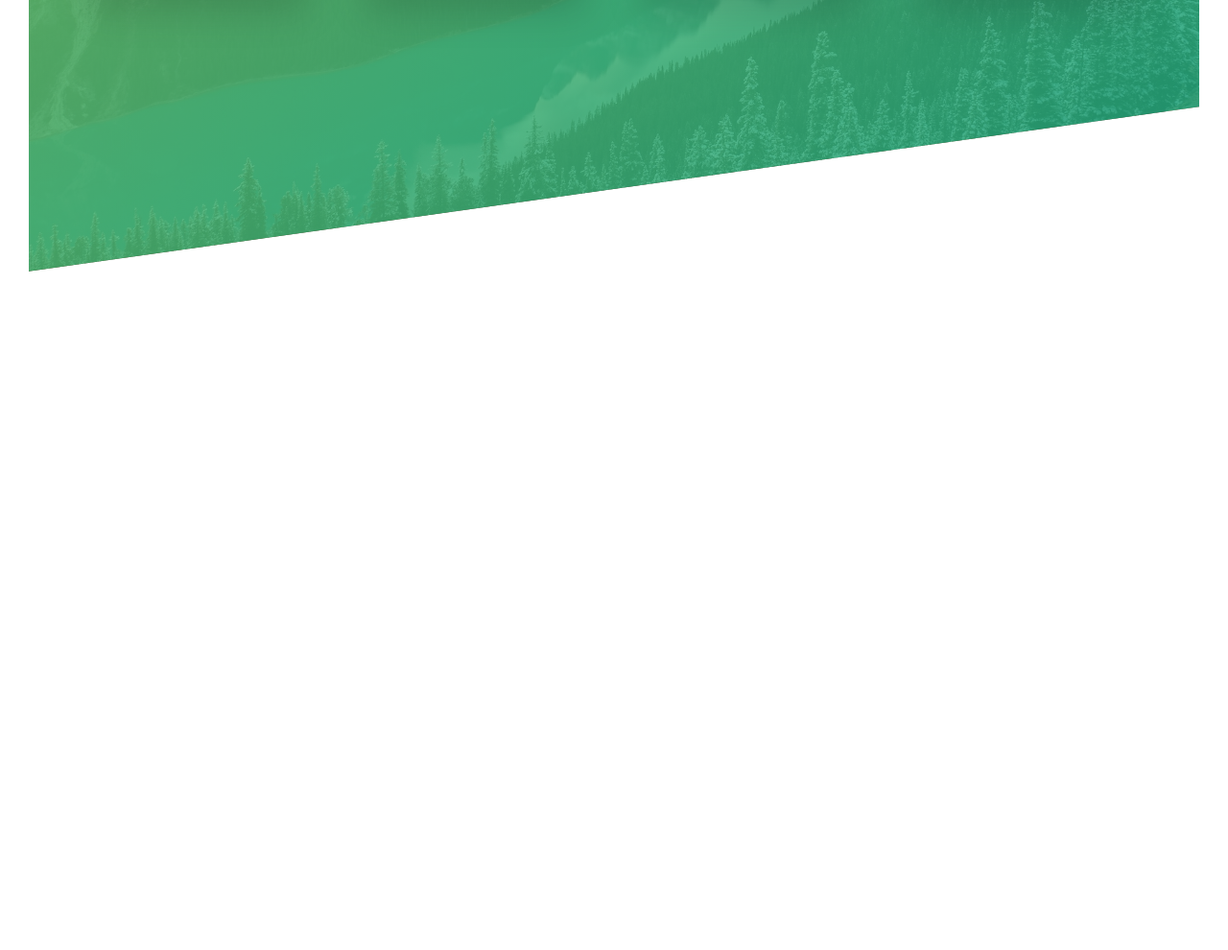
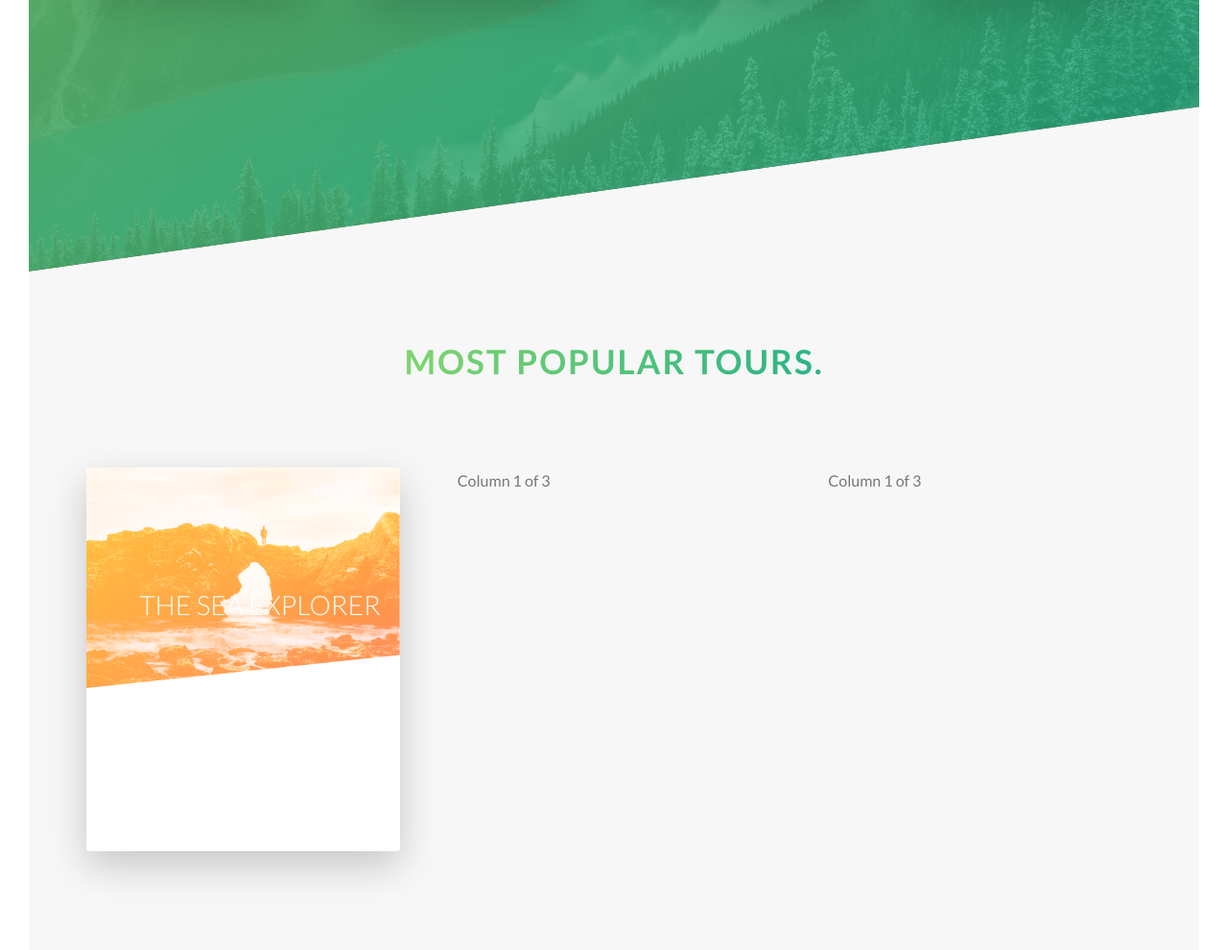
Before and after one commit to himankgoel/Natours, a website: page index.html in a window 1280 px wide. Shown: the part 2024-3014 px from the top of the page at 96% size. Before the commit the page ends 2307 px from the top, so only its background shows below. Drawn offline with Linux system fonts and the light colour scheme.

Commit message:
Styling tours section part-2

```diff
--- a/index.html
+++ b/index.html
@@ -75,7 +75,7 @@
                     <div class="col-1-of-4">
                         <div class="feature-box">
                             <i class="feature-box__icon far fa-compass"></i>
-                            <h3 class="heading-tertiary  u-margin-bottom-small">Explore the world</h3>
+                            <h3 class="heading-tertiary  u-margin-bottom-small">Meet nature</h3>
                             <p class="feature-box__text">
                                 Lorem ipsum dolor sit, taque Explicabo itaque ex sequi! Vitae, atque aliquam. Incidunt autem voluptas quisquam veniam eum fuga itaque eveniet deserunt.
                             </p>
@@ -85,7 +85,7 @@
                     <div class="col-1-of-4">
                         <div class="feature-box">
                             <i class="feature-box__icon far fa-map"></i>
-                            <h3 class="heading-tertiary  u-margin-bottom-small">Explore the world</h3>
+                            <h3 class="heading-tertiary  u-margin-bottom-small">Live a healthier life</h3>
                             <p class="feature-box__text">
                                 Lorem ipsum dolor sit, taque Explicabo itaque ex sequi! Vitae, atque aliquam. Incidunt autem voluptas quisquam veniam eum fuga itaque eveniet deserunt.
                             </p>
@@ -102,6 +102,38 @@
                         </div>
                     </div>
                 </div>
+            </section>
+
+            <section class="section-tours">
+                <div class="u-center-text u-margin-bottom-big">
+                    <h2 class="heading-secondary">Most Popular tours.</h2>
+                </div>
+                    <div class="row">
+                        <div class="col-1-of-3">
+                            <div class="card">
+                                <div class="card__side card__side--front card__side--front-1">
+                                    <div class="card__picture card__picture--1">
+                                        &nbsp;
+                                    </div>
+                                    <h4 class="card__heading">
+                                        The sea explorer
+                                    </h4>
+                                    <div class="card__text">
+
+                                    </div>
+                                </div>
+                                <div class="card__side card__side--back card__side--back-1">
+                                    Back
+                                </div>
+                            </div>
+                        </div>
+                        <div class="col-1-of-3">
+                            Column 1 of 3
+                        </div>
+                        <div class="col-1-of-3">
+                            Column 1 of 3
+                        </div>
+                    </div>
             </section>
         </main>
     <!-- <section class="grid-test">
--- a/package.json
+++ b/package.json
@@ -11,7 +11,7 @@
   },
   "scripts": {
     "test": "echo \"Error: no test specified\" && exit 1",
-    "compile:sass":"node-sass scss/main.scss css/styles.css"
+    "compile:sass":"node-sass scss/main.scss css/styles.css -w"
   },
   "repository": {
     "type": "git",
--- a/scss/abstracts/_variables.scss
+++ b/scss/abstracts/_variables.scss
@@ -6,6 +6,12 @@ $color-white:#FFF;
 $color-black:#000;
 $color-grey-light-1:#F7F7F7;
 
+$color-secondary-light:#FFB900;
+$color-secondary-dark:#FF7730;
+
+$color-tertiary-light:#2998FF;
+$color-tertiary-dark:#5643FA;
+
 $default-font-size:1.6rem;
 
 $grid-width:144rem;
--- /dev/null
+++ b/scss/components/_card.scss
@@ -0,0 +1,68 @@
+.card{
+    //Added perspective to make rotating better.
+    perspective: 150rem;
+    //Added for mozilla firefox.
+    -moz-perspective: 150rem;
+    //Made __side absolute so making this relative.
+    position: relative;
+    //Setting height because it collapsed as its children were absolute.
+    height: 50rem;
+    &__side{
+        height: 40rem;
+        width:100%;
+        position: absolute;
+        top: 0;
+        left: 0;
+        //Hidden so that when rotated, text is not visible.
+        backface-visibility: hidden;
+        transition: all .9s ease;
+        border-radius: 3px;
+        overflow: hidden;
+        box-shadow: 0 1.5rem 4rem rgba($color: $color-black, $alpha: .2);
+        &--front{
+            background-color: $color-white;
+        }
+        &--back{
+            background-color: green;
+            //Back side will be 180deg by default(2-sided card)
+            transform: rotateY(180deg);
+            &-1{
+                background-image: linear-gradient(to right bottom, $color-secondary-light, $color-secondary-dark);
+            }
+        }
+    }
+    &:hover &__side--front{
+        //When card is hovered, front goes to the back.
+        transform: rotateY(-180deg);
+    }
+    &:hover &__side--back{
+        //Back side comes to the front.
+        transform: rotateY(0);
+    }
+    &__picture{
+        background-size: cover;
+        height: 23rem;
+        background-blend-mode: screen;
+        -webkit-clip-path: polygon(0 0, 100% 0, 100% 85%, 0 100%);
+        clip-path: polygon(0 0, 100% 0, 100% 85%, 0 100%);
+        &--1{
+            background-image:  linear-gradient(to right bottom, $color-secondary-light, $color-secondary-dark), url("../img/nat-5.jpg");
+        }
+        &--2{
+            background-image: url("../img/nat-5.jpg");
+        }
+        &--3{
+            background-image: url("../img/nat-5.jpg");
+        }
+    }
+    &__heading{
+        font-size: 2.8rem;
+        font-weight: 300;
+        text-transform: uppercase;
+        text-align: right;
+        color:$color-white;
+        position: absolute;
+        top: 12rem;
+        right: 2rem;
+    }
+}
--- a/scss/layout/_header.scss
+++ b/scss/layout/_header.scss
@@ -1,12 +1,16 @@
 .header{
     height: 95vh;
     background-size: cover;
+
     /* Our linear gradient will be on top of the image and because of 0.8 opacity, image will be visible */
     background-image: linear-gradient(to right bottom,rgba($color-primary-light,0.8),rgba($color-primary-dark,0.8)) ,url("../img/hero.jpg");
     /* Background remain "sticked" to top even as we resize */
     background-position: top;
+
     /* Clipping path to achieve the shape */
+    -webkit-clip-path: polygon(0 0,100% 0, 100% 75vh, 0 100%);
     clip-path: polygon(0 0,100% 0, 100% 75vh, 0 100%);
+
     /* For Styling elements inside of Header, so that left right is referenced by this element */
     position: relative;
     &__logo-box{
--- a/scss/main.scss
+++ b/scss/main.scss
@@ -14,6 +14,7 @@
 @import "components/button";
 @import "components/composition";
 @import "components/feature-box";
+@import "components/card";
 
 @import "layout/header";
 @import "layout/grid";
--- a/scss/pages/_home.scss
+++ b/scss/pages/_home.scss
@@ -16,3 +16,8 @@
         transform: skewY(8deg);
     }
 }
+.section-tours{
+    background-color: $color-grey-light-1;
+    padding:25rem 0 50rem 0;
+    margin-top: -10rem;
+}
```
Also changed, not shown: css/styles.css, img/nat-5.jpg (added).
